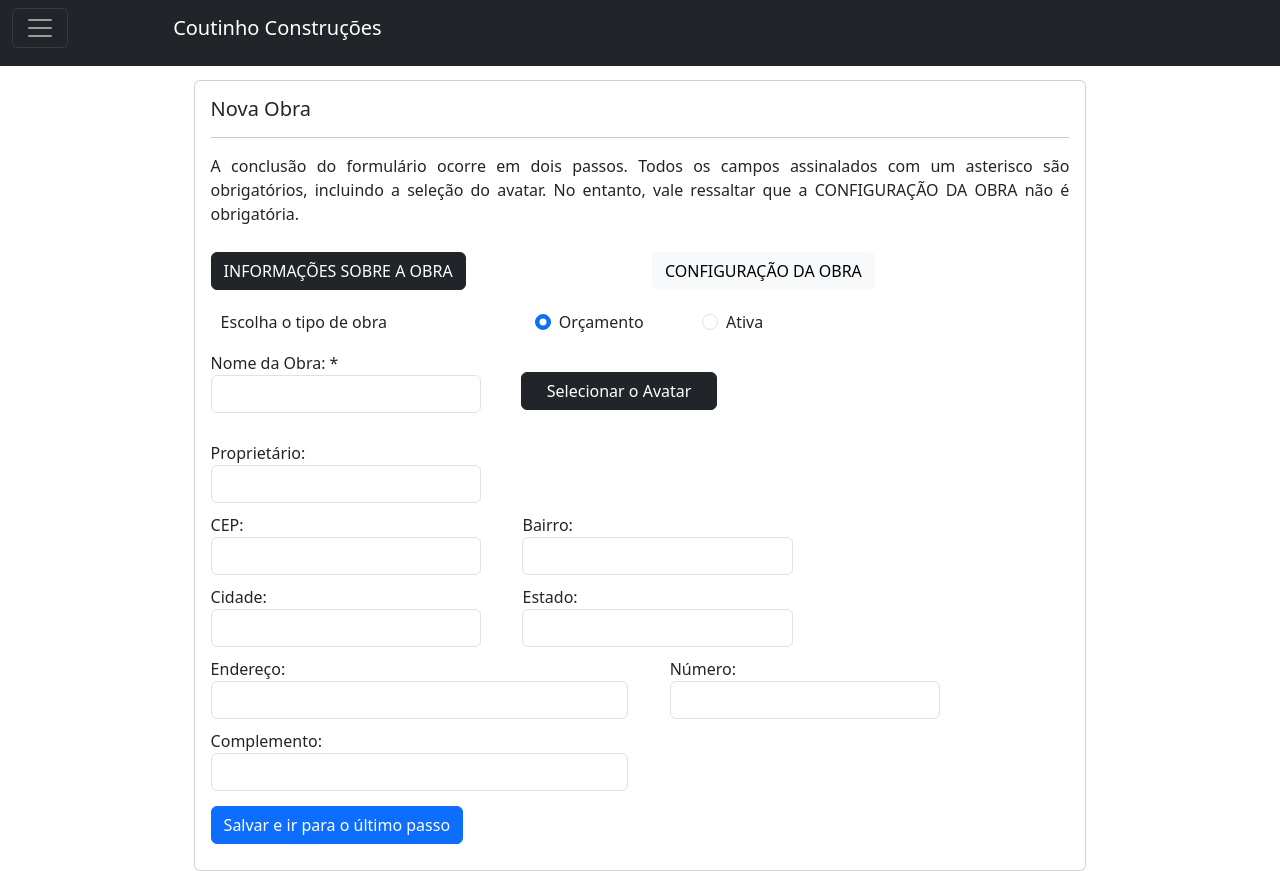
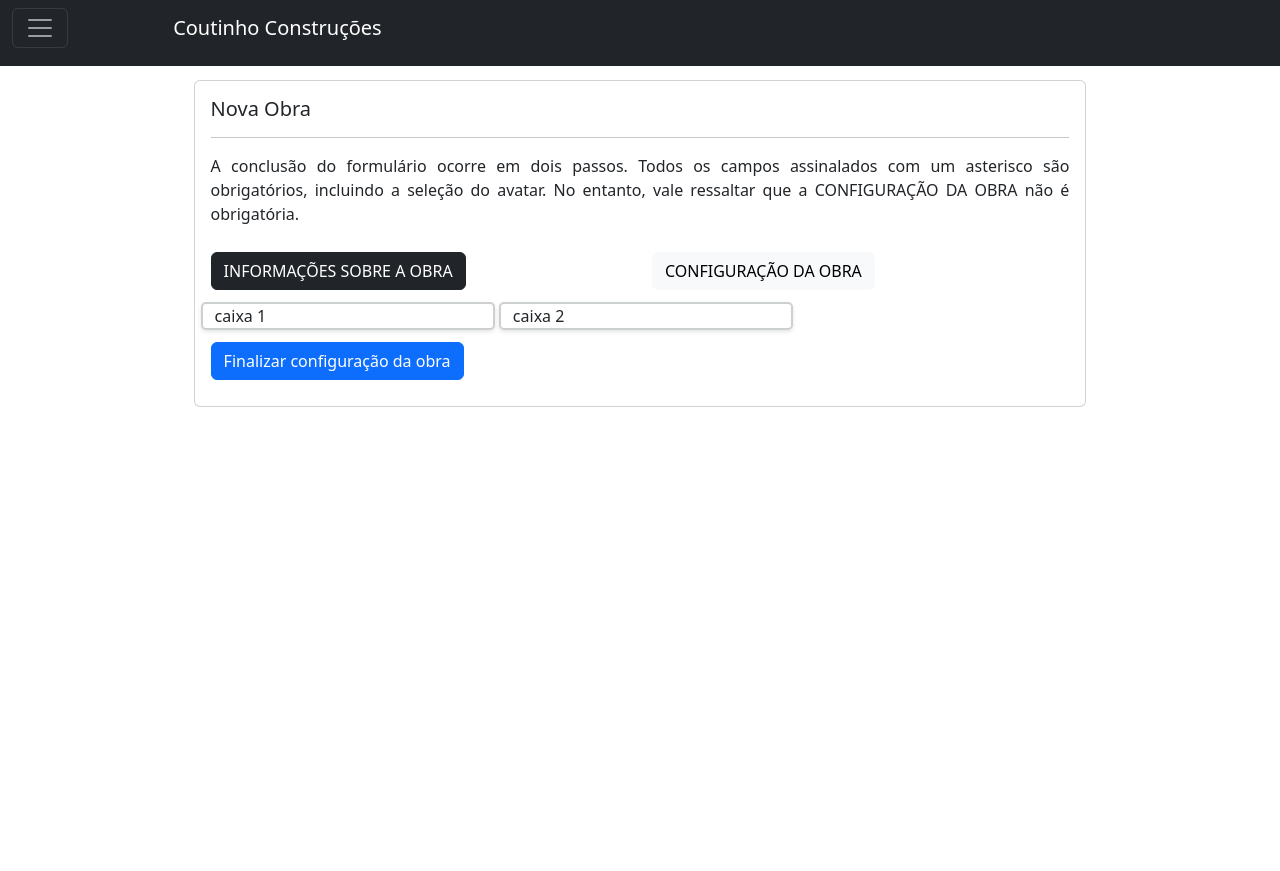
Before and after one commit to wladyband/dashBoard-model, a React (Create React App) app: page / in a window 1280 px wide. After the commit the page ends 800 px from the top, so only its background shows below. Built offline with nearby package versions, Linux system fonts and the light colour scheme.

Commit message:
construíndo segunda tela de casdastro de obra

```diff
--- a/src/App.js
+++ b/src/App.js
@@ -7,7 +7,8 @@ import React from 'react';
 import './views/css/custom.css'
 import RegisterUser from "./views/user/registerUser";
 import Navbar from "./views/components/navbar";
-import CreatingConstruction from "./views/construction/creatingConstruction";
+import CreatingConstruction from "./views/construction/creatingPrimaryConstruction";
+import CreatingSecondaryConstruction from "./views/construction/creatingSecondaryConstruction";
 
 class App extends React.Component {
  render(){
@@ -15,7 +16,7 @@ class App extends React.Component {
     <>
     <Navbar/>
       <div>
-        <CreatingConstruction/>
+        <CreatingSecondaryConstruction/>
       </div>
     </>
   )
--- a/src/views/construction/creatingConstruction.js
+++ b/src/views/construction/creatingPrimaryConstruction.js
@@ -3,10 +3,12 @@ import Card from '../components/card';
 import FormGroup from '../components/form-group';
 import '../css/button.css';
 
-class CreatingConstruction extends React.Component {
+class CreatingPrimaryConstruction extends React.Component {
 
-    state = {
-        nameOfTheWork: '',
+  constructor(props) {
+    super(props);
+    this.state = {
+         nameOfTheWork: '',
         propertyOwner: '',
         zipCode: '',
         cityNeighborhood: '',
@@ -14,8 +16,11 @@ class CreatingConstruction extends React.Component {
         cityStatus: '',
         cityAddress: '',
         addressNumber: '',
-        complement: ''
-    }
+        complement: '',
+        selectedOption: 'Orçamento',
+    };
+  }
+
     saveWorkRecord = () =>{
         console.log('Nome da Obra: ', this.state.nameOfTheWork)
         console.log('Nome do Proprietário: ', this.state.propertyOwner)
@@ -28,15 +33,6 @@ class CreatingConstruction extends React.Component {
         console.log('Complemento: ', this.state.complement)
         console.log('Tipo de obra selecionado:', this.state.selectedOption);
     }
-
-
-  constructor(props) {
-    super(props);
-    this.state = {
-      selectedOption: 'Orçamento',
-    };
-  }
-
 
 
    handleOptionChange = (event, component) => {
@@ -225,4 +221,4 @@ class CreatingConstruction extends React.Component {
   }
 }
 
-export default CreatingConstruction;
+export default CreatingPrimaryConstruction;
--- /dev/null
+++ b/src/views/construction/creatingSecondaryConstruction.js
@@ -0,0 +1,83 @@
+import React from 'react';
+import Card from '../components/card';
+import FormGroup from '../components/form-group';
+import '../css/button.css';
+import './styles/creatingSecondaryConstruction.css'
+
+class CreatingSecondaryConstruction extends React.Component {
+
+  constructor(props) {
+    super(props);
+    this.state = {
+         nameOfTheWork: '',
+        propertyOwner: '',
+        zipCode: '',
+        cityNeighborhood: '',
+        city: '',
+        cityStatus: '',
+        cityAddress: '',
+        addressNumber: '',
+        complement: '',
+        selectedOption: 'Orçamento',
+    };
+  }
+
+    saveWorkRecord = () =>{
+        console.log('Nome da Obra: ', this.state.nameOfTheWork)
+        console.log('Nome do Proprietário: ', this.state.propertyOwner)
+        console.log('CEP: ', this.state.zipCode)
+        console.log('Endereo da cidade: ', this.state.cityAddress)
+        console.log('Bairro da cidade: ', this.state.cityNeighborhood)
+        console.log('Nome da cidade: ', this.state.city)
+        console.log('Estado da cidade: ', this.state.cityStatus)
+        console.log('Número do endereço: ', this.state.addressNumber)
+        console.log('Complemento: ', this.state.complement)
+        console.log('Tipo de obra selecionado:', this.state.selectedOption);
+    }
+
+
+   handleOptionChange = (event, component) => {
+        this.setState({
+            selectedOption: event.target.value,
+        });
+    };
+
+  render() {
+    return (
+      <div className='container' style={{ marginTop: '80px' }}>
+        <div className='row'>
+          <div className="col-md-12 mx-auto d-flex align-items-center">
+            <Card title='Nova Obra' style={{ width: '80%', margin: 'auto'}}>
+              <div className="row">
+                <div className='col-lg-12'>
+                  <p style={{ textAlign: 'justify' }}>A conclusão do formulário ocorre em dois passos. Todos os campos assinalados com um asterisco são obrigatórios, incluindo a seleção do avatar. No entanto, vale ressaltar que a CONFIGURAÇÃO DA OBRA não é obrigatória.</p>
+                </div>
+              </div>
+              <div className="row">
+                <div className='col-lg-6'>
+                  <button type="button" className="btn btn-dark" >INFORMAÇÕES SOBRE A OBRA</button>
+                </div>
+                <div className='col-lg-6'>
+                  <button type="button" className="btn btn-light">CONFIGURAÇÃO DA OBRA</button>
+                </div>
+              </div>
+               <div className="row">
+                <div className='col-lg-4 step_combo'>
+                  caixa 1
+                </div>
+                <div className='col-lg-4 step_combo'>
+                  caixa 2
+                </div>
+              </div>
+              <button onClick={this.saveWorkRecord} type="button" className="btn btn-primary">
+                                Finalizar configuração da obra
+                </button>
+            </Card>
+          </div>
+        </div>
+      </div>
+    );
+  }
+}
+
+export default CreatingSecondaryConstruction;
--- /dev/null
+++ b/src/views/construction/styles/creatingSecondaryConstruction.css
@@ -0,0 +1,6 @@
+.step_combo {
+  border: 2px solid #cdd0d0;
+  border-radius: 5px;
+  box-shadow: 0 2px 4px rgba(0, 0, 0, 0.1);
+  margin: 2px;
+}
```
